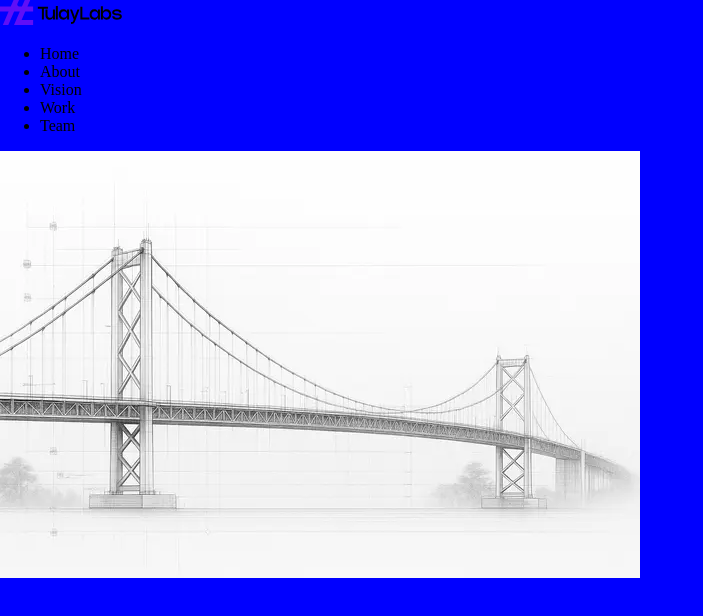
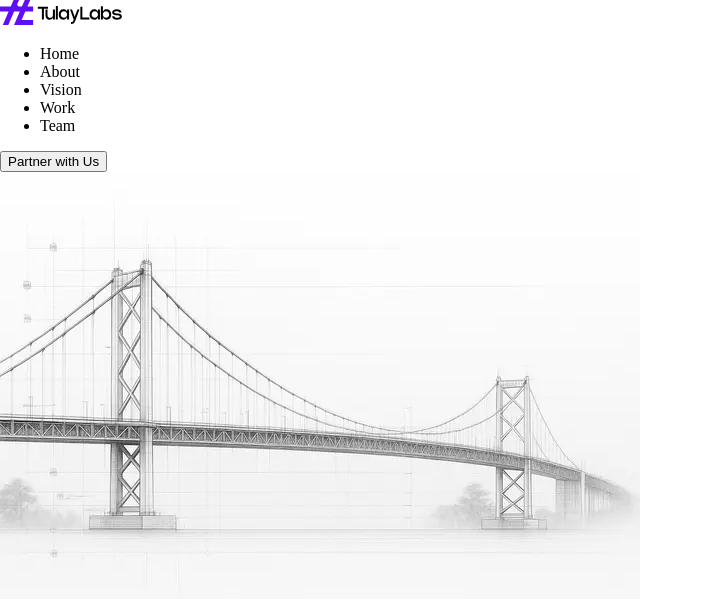
Before and after one commit to Developerfiyin/Tulay-Labs, a React (Vite) app: page / in a window 1280 px wide. Shown: the top 616 px of the page, without its empty margins (0-703 px from the left). Built offline with nearby package versions, Linux system fonts and the light colour scheme.

Commit message:
Added ul into the div

```diff
--- a/src/App.css
+++ b/src/App.css
@@ -2,5 +2,5 @@
   margin: 0;
   padding: 0;
   box-sizing: border-box;
-  background-color: blue;
+
  }
--- a/src/Components/Header.jsx
+++ b/src/Components/Header.jsx
@@ -3,8 +3,8 @@ import LOGO from '../assets/logo.png'
 
 const Header = () => {
   return (
-  <section className='bg-white' >
-    <img src={LOGO} alt="" />
+  <section className='bg-white py-13 px-4 ' >
+    <img src={LOGO} alt="THE LOGO IMAGE " />
     <ul>
         <li>Home</li>
         <li>About</li>
@@ -12,6 +12,7 @@ const Header = () => {
         <li>Work</li>
         <li>Team</li>
     </ul>
+  <button className='bg-purple '>Partner with Us</button>
   </section>
   )
 
```
